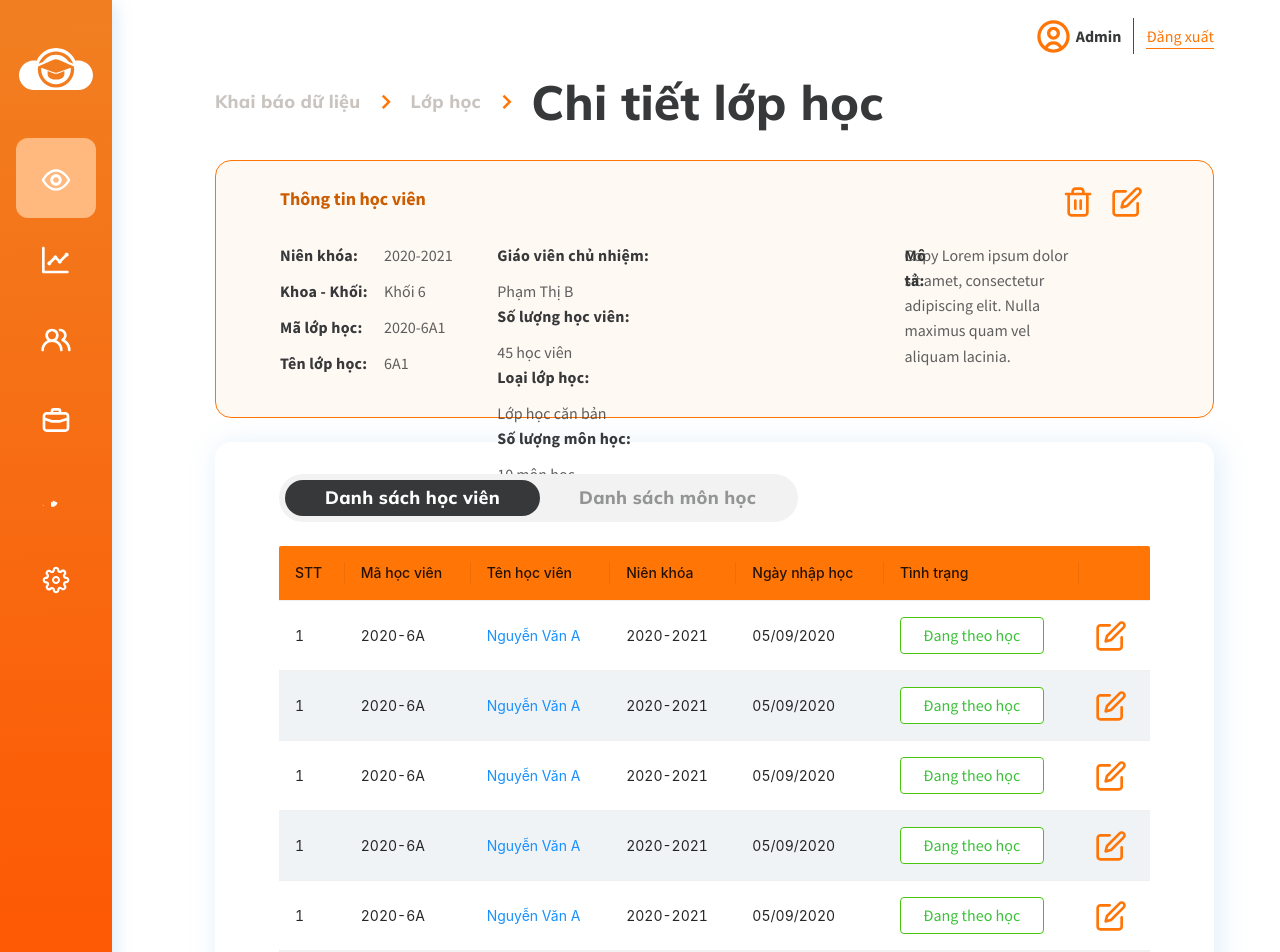
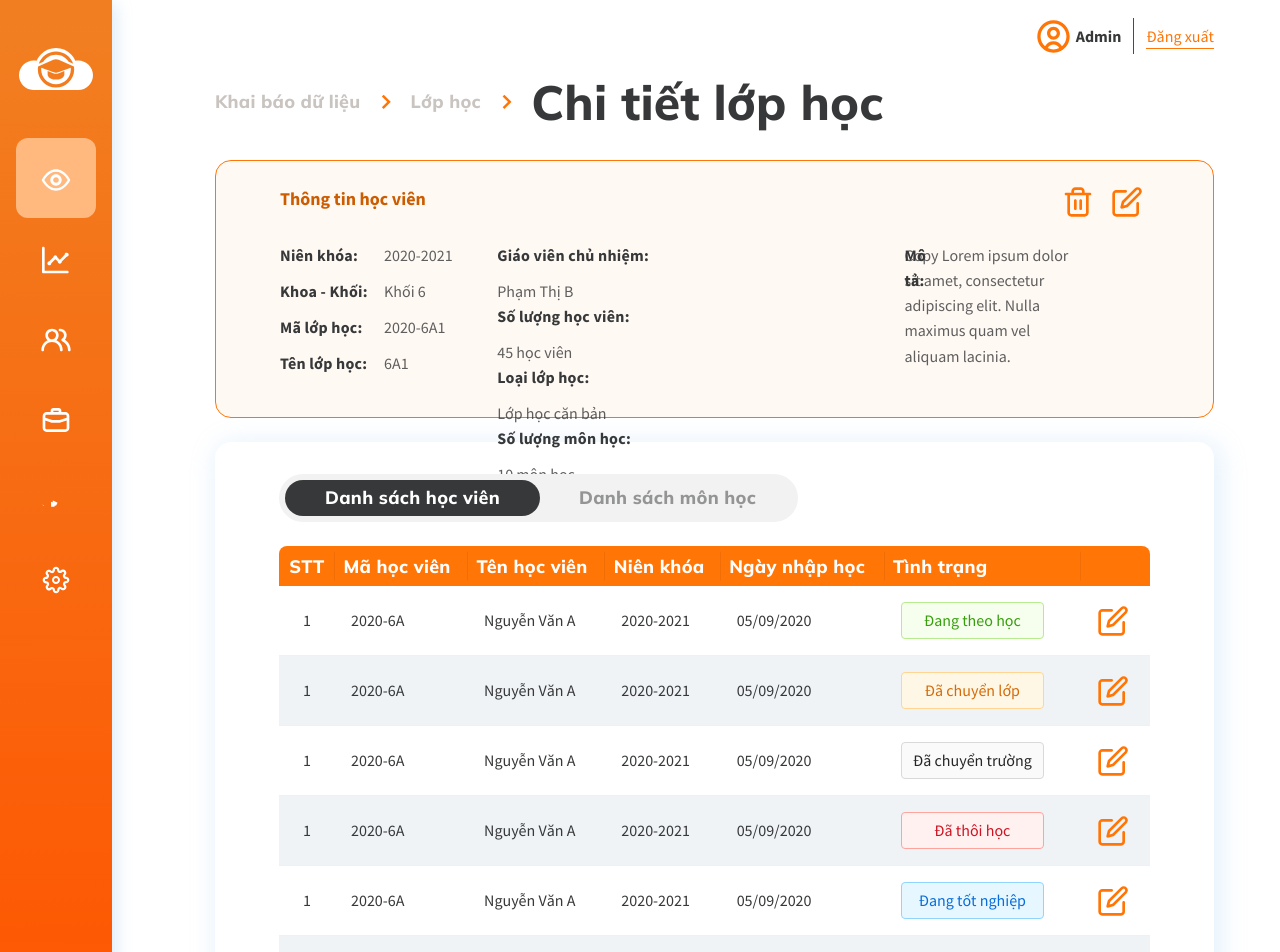
Before and after one commit to detulaptrinh/AltaTeamTsx, a React (Create React App) app: page /boxdatastudent in a window 1280 px wide. Shown: the top 952 px of the page. Built offline with nearby package versions, Linux system fonts and the light colour scheme.

Commit message:
update page 6

```diff
--- a/package.json
+++ b/package.json
@@ -3,9 +3,12 @@
   "version": "0.1.0",
   "private": true,
   "dependencies": {
+    "@emotion/react": "^11.4.1",
+    "@emotion/styled": "^11.3.0",
     "@testing-library/jest-dom": "^5.11.4",
     "@testing-library/react": "^11.1.0",
     "@testing-library/user-event": "^12.1.10",
+    "ant-table-extensions": "^1.1.7",
     "antd": "^4.16.13",
     "react": "^17.0.2",
     "react-dom": "^17.0.2",
--- a/src/components/page6_boxdata_class/boxdata_detail_student/DetailStudent.css
+++ b/src/components/page6_boxdata_class/boxdata_detail_student/DetailStudent.css
@@ -165,26 +165,45 @@
 .section-6-3 .table-list {
     margin: 2.4rem 6.4rem 0 6.4rem;
     height: auto;
-    border-radius: 8px 8px 0px 0px;
 }
-/* .section-6-3 .table-list .ant-table-wrapper {
-    border: 1px solid black;
-    border-radius: 8rem;
-} */
-
+.section-6-3 .ant-table-thead .ant-table-cell {
+    background: #ff7506;
+}
+.section-6-3 .table-list .ant-table-thead > tr > th {
+    font-family: Mulish;
+    font-style: normal;
+    font-weight: 800;
+    font-size: 1.8rem;
+    line-height: 2.3rem;
+    letter-spacing: 0.015em;
+    color: #ffffff;
+    border: none;
+    padding: 0.85rem;
+}
 .section-6-3 .table-list .ant-table-thead > tr > th {
     background: #ff7506;
 }
-.section-6-3 .table-list {
-    border-radius: 8rem;
+.section-6-3 .table-list .ant-table-thead .ant-table-cell:first-child {
+    border-top-left-radius: 0.8rem;
 }
-/* .box__sbj-tbl .ant-table-thead .ant-table-selection-column{
-    border-radius: 8rem;
-    border: 1px solid black;
-} */
-/* .box__sbj-tbl .ant-table-thead tr th:nth-child(1){
-    border-radius: 8rem;
-} */
+.section-6-3 .table-list .ant-table-thead .ant-table-cell:last-child {
+    border-top-right-radius: 0.8rem;
+}
+.section-6-3 .table-list .ant-table-tbody .ant-table-cell {
+    color: #373839;
+}
+.section-6-3 .table-list .ant-table-tbody .ant-table-cell a {
+    color: #373839;
+}
+.section-6-3 .table-list .ant-table-tbody {
+    font-family: Source Sans Pro;
+    font-style: normal;
+    font-weight: normal;
+    font-size: 1.6rem;
+    line-height: 130%;
+    color: #373839;
+    color: orange;
+}
 .section-6-3 .table-list .ant-table-tbody tr:nth-child(odd) {
     background: #ffffff;
     border: 1px solid #f2f2f2;
@@ -193,11 +212,31 @@
     background: #f0f3f6;
     border: 1px solid #f2f2f2;
 }
-/* .section-6-3 .table-list .ant-table-cell:nth-child(7) {
-    width: 1rem;
-} */
+.section-6-3 .table-list .ant-table-cell:nth-child(1) {
+    text-align: center;
+}
+.section-6-3 .table-list .ant-table-tbody .ant-table-cell span {
+    display: flex;
+    flex-direction: row;
+    justify-content: center;
+    align-items: center;
+    padding: 0px 16px;
+    width: 14.367rem;
+    height: 3.7rem;
+    box-sizing: border-box;
+    border-radius: 0.4rem;
 
-.section-6-3 .table-list .status-btn {
+    font-family: Source Sans Pro;
+    top: calc(50% - 21px / 2);
+    font-style: normal;
+    font-weight: normal;
+    font-size: 1.6rem;
+    line-height: 130%;
+    display: flex;
+    align-items: center;
+    text-align: center;
+}
+/* .section-6-3 .table-list .status-btn {
     border: none;
     border: 1;
     display: flex;
@@ -222,4 +261,4 @@
     align-items: center;
     text-align: center;
     color: #3cc13b;
-}
+} */
--- a/src/components/page6_boxdata_class/boxdata_detail_student/DetailStudent.tsx
+++ b/src/components/page6_boxdata_class/boxdata_detail_student/DetailStudent.tsx
@@ -3,8 +3,8 @@ import { Breadcrumb } from 'antd';
 import './DetailStudent.css'
 import editIcon from '../../../assets/boxdata/editIcon.svg'
 import trashIcon from '../../../assets/boxdata/trashIcon.svg'
-import viewIcon from '../../../assets/boxdata/viewIcon.svg'
-import { Row, Col, Table } from 'antd';
+import ellipseIcon from '../../../assets/boxdata/ellipseIcon.svg'
+import { Row, Col, Table, Tag } from 'antd';
 
 const columns = [
     {
@@ -31,6 +31,11 @@ const columns = [
     {
         title: 'Tình trạng',
         dataIndex: 'status',
+        render: (tag: string) => {
+            const color = tag.includes('Đang theo học') ? "green" : tag.includes('Đã chuyển lớp') ? "orange" : tag.includes('Đã chuyển trường') ? "default" : tag.includes('Đã thôi học') ? "red" : "blue"
+            return <Tag color={color} key={tag}>{tag}</Tag>
+            // return <Tag color={color} key={tag}><img src={ellipseIcon} alt="" /> {tag}</Tag>
+        }
     },
     {
         title: '',
@@ -46,7 +51,8 @@ const data = [
         name: 'Nguyễn Văn A',
         year: '2020-2021',
         date: '05/09/2020',
-        status: <button className="status-btn">Đang theo học</button>,
+        status: 'Đang theo học',
+        // status: <button className="status-btn">Đang theo học</button>,
         buttonedit: <img src={editIcon} alt="" />,
     },
     {
@@ -56,7 +62,8 @@ const data = [
         name: 'Nguyễn Văn A',
         year: '2020-2021',
         date: '05/09/2020',
-        status: <button className="status-btn">Đang theo học</button>,
+        status: 'Đã chuyển lớp',
+        // status: <button className="status-btn">Đang theo học</button>,
         buttonedit: <img src={editIcon} alt="" />,
     },
     {
@@ -66,7 +73,8 @@ const data = [
         name: 'Nguyễn Văn A',
         year: '2020-2021',
         date: '05/09/2020',
-        status: <button className="status-btn">Đang theo học</button>,
+        status: 'Đã chuyển trường',
+        // status: <button className="status-btn">Đang theo học</button>,
         buttonedit: <img src={editIcon} alt="" />,
     },
     {
@@ -76,7 +84,8 @@ const data = [
         name: 'Nguyễn Văn A',
         year: '2020-2021',
         date: '05/09/2020',
-        status: <button className="status-btn">Đang theo học</button>,
+        status: 'Đã thôi học',
+        // status: <button className="status-btn">Đang theo học</button>,
         buttonedit: <img src={editIcon} alt="" />,
     },
     {
@@ -86,7 +95,8 @@ const data = [
         name: 'Nguyễn Văn A',
         year: '2020-2021',
         date: '05/09/2020',
-        status: <button className="status-btn">Đang theo học</button>,
+        status: 'Đang tốt nghiệp',
+        // status: <button className="status-btn">Đang theo học</button>,
         buttonedit: <img src={editIcon} alt="" />,
     },
     {
@@ -96,7 +106,8 @@ const data = [
         name: 'Nguyễn Văn A',
         year: '2020-2021',
         date: '05/09/2020',
-        status: <button className="status-btn">Đang theo học</button>,
+        status: 'Đang theo học',
+        // status: <button className="status-btn">Đang theo học</button>,
         buttonedit: <img src={editIcon} alt="" />,
     },
     {
@@ -106,7 +117,8 @@ const data = [
         name: 'Nguyễn Văn A',
         year: '2020-2021',
         date: '05/09/2020',
-        status: <button className="status-btn">Đang theo học</button>,
+        status: 'Đang theo học',
+        // status: <button className="status-btn">Đang theo học</button>,
         buttonedit: <img src={editIcon} alt="" />,
     },
 ]; // rowSelection object indicates the need for row selection
--- a/src/components/page6_boxdata_class/boxdata_detail_subject/DetailSubject.css
+++ b/src/components/page6_boxdata_class/boxdata_detail_subject/DetailSubject.css
@@ -172,9 +172,10 @@
     border-radius: 8rem;
 } */
 
+.section-6-4 .ant-table-thead .ant-table-cell {
+    background: #ff7506;
+}
 .section-6-4 .table-list .ant-table-thead > tr > th {
-    background: #ff7506;
-
     font-family: Mulish;
     font-style: normal;
     font-weight: 800;
@@ -182,17 +183,18 @@
     line-height: 2.3rem;
     letter-spacing: 0.015em;
     color: #ffffff;
+    border: none;
+    padding: 0.85rem;
+}
+.section-6-4 .table-list .ant-table-thead .ant-table-cell:first-child {
+    border-top-left-radius: 0.8rem;
+}
+.section-6-4 .table-list .ant-table-thead .ant-table-cell:last-child {
+    border-top-right-radius: 0.8rem;
 }
 .section-6-4 .table-list {
     border-radius: 8rem;
 }
-/* .box__sbj-tbl .ant-table-thead .ant-table-selection-column{
-    border-radius: 8rem;
-    border: 1px solid black;
-} */
-/* .box__sbj-tbl .ant-table-thead tr th:nth-child(1){
-    border-radius: 8rem;
-} */
 .section-6-4 .table-list .ant-table-tbody tr:nth-child(odd) {
     background: #ffffff;
     border: 1px solid #f2f2f2;
@@ -210,7 +212,17 @@
 .section-6-4 .table-list .ant-table-cell:nth-child(6) {
     text-align: center;
 }
-
+.section-6-4 .table-list .ant-table-tbody .ant-table-cell a {
+    color: #373839;
+}
+.section-6-4 .table-list .ant-table-tbody {
+    font-family: Source Sans Pro;
+    font-style: normal;
+    font-weight: normal;
+    font-size: 1.6rem;
+    line-height: 130%;
+    color: #373839;
+}
 .section-6-4 .table-list .status-btn {
     border: none;
     border: 1;
--- a/src/components/page6_boxdata_class/boxdata_detail_subject/DetailSubject.tsx
+++ b/src/components/page6_boxdata_class/boxdata_detail_subject/DetailSubject.tsx
@@ -5,6 +5,7 @@ import editIcon from '../../../assets/boxdata/editIcon.svg'
 import trashIcon from '../../../assets/boxdata/trashIcon.svg'
 import viewIcon from '../../../assets/boxdata/viewIcon.svg'
 import { Row, Col, Table } from 'antd';
+import 'antd/dist/antd.less'
 
 const columns = [
     {
@@ -18,7 +19,7 @@ const columns = [
     {
         title: 'Tên môn học',
         dataIndex: 'name',
-        render: (text: string) => <p>{text}</p>,
+        render: (text: string) => <a>{text}</a>,
     },
     {
         title: 'Loại môn',
@@ -99,8 +100,13 @@ const data = [
         hk2: '4',
     },
 ]; // rowSelection object indicates the need for row selection
+
+
+
 class DetailSubject extends Component {
+
     render() {
+
         return (
             <>
                 <div className="section-6-4">
```
Also changed, not shown: src/assets/boxdata/ellipseIcon.svg (added), 1 other file (tests, documents, lock files or other folders).
